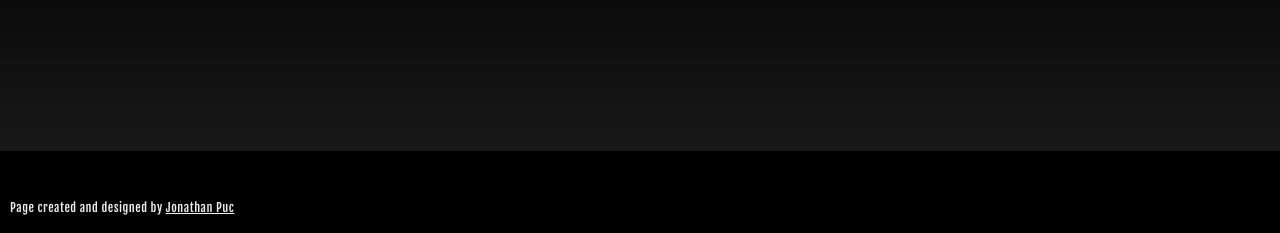
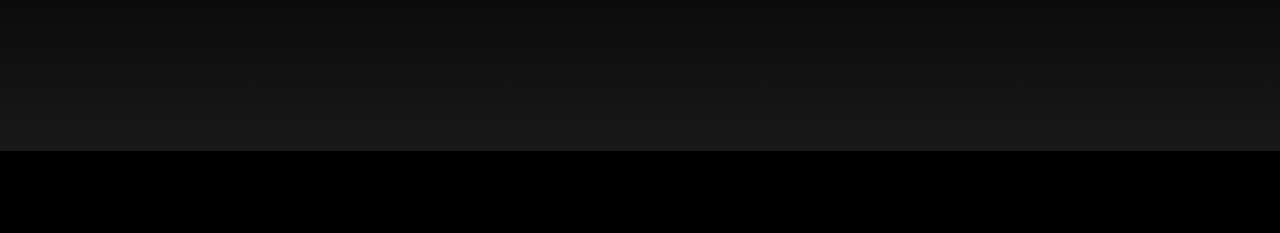
Before and after one commit to jonathanpuc/motrd, a PHP site: page / in a window 1280 px wide. Shown: the part 649-882 px from the top of the page. After the commit the page ends 800 px from the top, so only its background shows below. Run offline with PHP 8.4, Linux system fonts and the light colour scheme; style sheets or scripts are compiled from the project's sources.

Commit message:
remove footer

```diff
--- a/home.html
+++ b/home.html
@@ -38,9 +38,6 @@
 	<a class="donate-btn" href="https://www.gofundme.com/masque-of-the-red-death-film-fund">Donate</a>
 </div>
 
-<footer class="footer">
-	<p>Page created and designed by <a href="http://jonathanpuc.com/" target="_blank">Jonathan Puc</a></p>
-</footer>
 
 <script src="resources/js/jquery-3.2.1.min.js"></script>
 <script src="resources/js/script.js"></script>
--- a/resources/css/style.css
+++ b/resources/css/style.css
@@ -83,23 +83,7 @@ body {
     color: #fff;
     text-decoration: none; }
 
-footer {
-  margin-top: 16%;
-  width: 100%;
-  font-size: 60%;
-  line-height: 50px;
-  padding: 26px 0 0 0;
-  font-family: "Fjalla One", "Arial", serif;
-  letter-spacing: 0.5px; }
-  footer p {
-    color: #ecf0f1;
-    margin-left: 10px; }
-  footer a {
-    color: #ecf0f1;
-    text-deocration: none; }
-    footer a:hover {
-      text-decoration: none;
-      color: #c21012; }
+
 
 #mc_embed_signup form {
   text-align: center;
```
